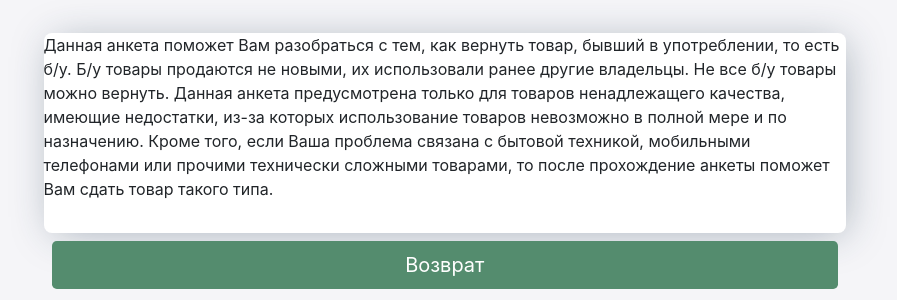
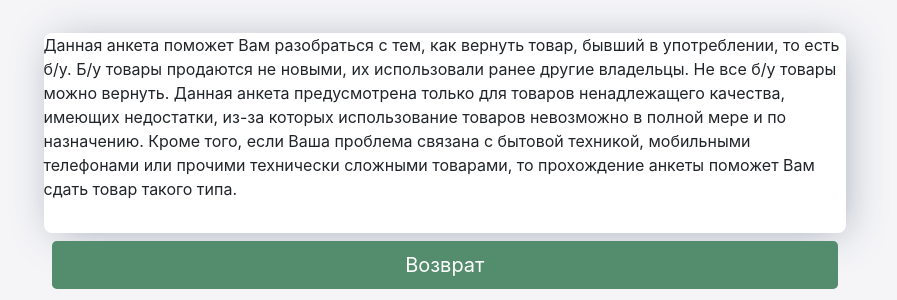
Before and after one commit to IvanMIU1c/consPlus, a Django app: page / in a window 1280 px wide. Shown: the part 571-871 px from the top of the page, without its empty margins (149-1046 px from the left). Run offline with Django 4.2, Linux system fonts and the light colour scheme.

Commit message:
fix opechatki

```diff
--- a/consultant_PLUS/cons_plus/templates/home.html
+++ b/consultant_PLUS/cons_plus/templates/home.html
@@ -63,7 +63,7 @@
             </div>
             <div class="col-lg-9 offset-lg-1">
                 <div class="blok-description">
-                    Данная анкета поможет Вам разобраться с тем, как вернуть товар, бывший в употреблении, то есть б/у. Б/у товары продаются не новыми, их использовали ранее другие владельцы. Не все б/у товары можно вернуть. Данная анкета предусмотрена только для товаров ненадлежащего качества, имеющие недостатки, из-за которых использование товаров невозможно в полной мере и по назначению. Кроме того, если Ваша проблема связана с бытовой техникой, мобильными телефонами или прочими технически сложными товарами, то после прохождение анкеты поможет Вам сдать товар такого типа.
+                    Данная анкета поможет Вам разобраться с тем, как вернуть товар, бывший в употреблении, то есть б/у. Б/у товары продаются не новыми, их использовали ранее другие владельцы. Не все б/у товары можно вернуть. Данная анкета предусмотрена только для товаров ненадлежащего качества, имеющих недостатки, из-за которых использование товаров невозможно в полной мере и по назначению. Кроме того, если Ваша проблема связана с бытовой техникой, мобильными телефонами или прочими технически сложными товарами, то прохождение анкеты поможет Вам сдать товар такого типа.
                 </div>
                 <div class="blok">
                     <button type="button" class="btn btn-style-1 btn-lg btn-block" onclick="window.location.href = 'product/question/10/'">Возврат</button>
```
